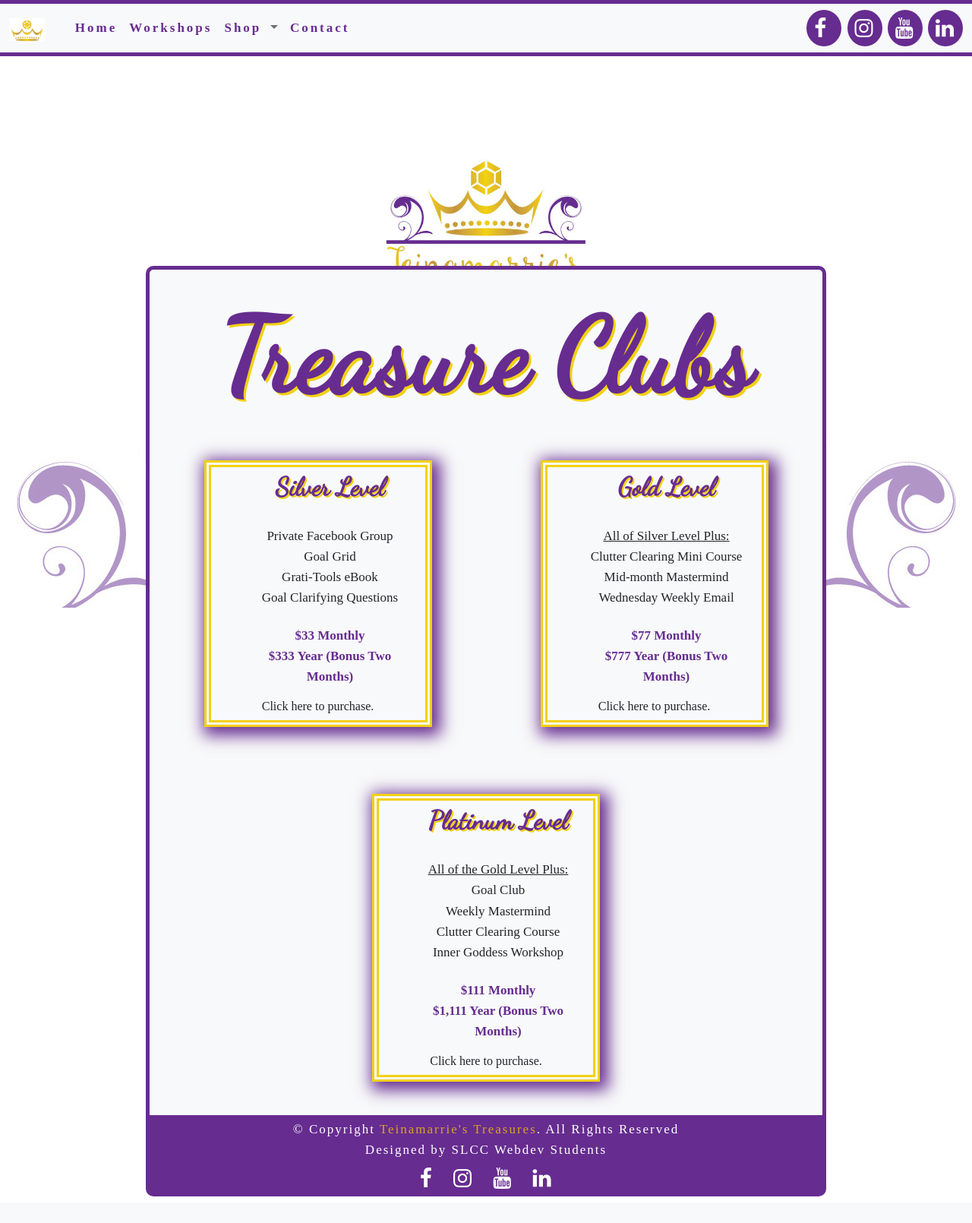
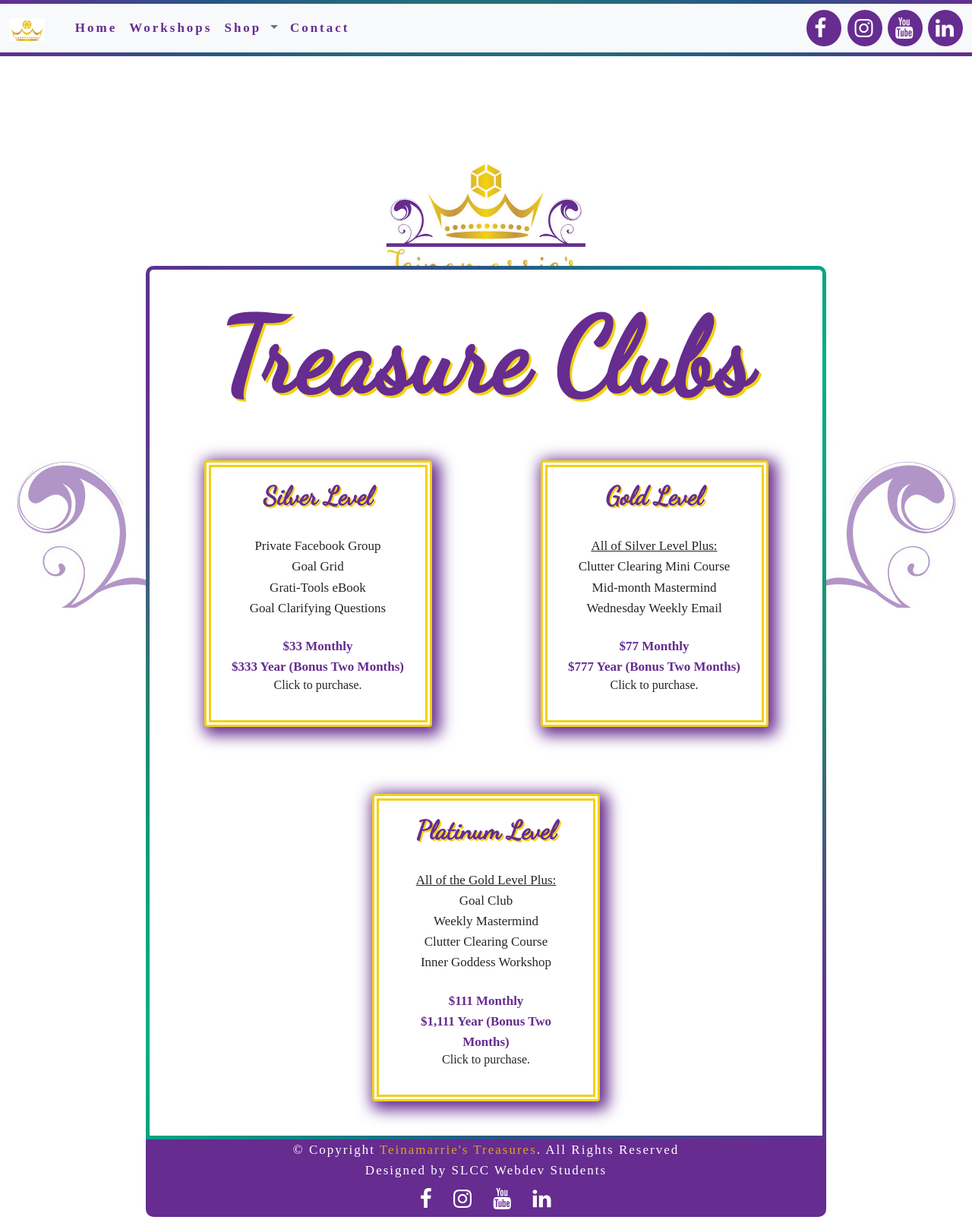
Before and after one commit to BobbyCodes-Ex/teinamarries-treasures, a PHP site: page /treasureclub.html in a window 1280 px wide. Shown: the whole page at 76% size. Before the commit the page ends 1575 px from the top, so only its background shows below. Run offline with PHP 8.4, Linux system fonts and the light colour scheme.

Commit message:
border color changes and more

```diff
--- a/css/treasureClubsPage.css
+++ b/css/treasureClubsPage.css
@@ -20,9 +20,11 @@ margin-bottom: 5%;
 }
 .clubList{
     text-align: center;
+   padding: 5%;
 }
 li {
     list-style-type: none;
+
 }
 lh {
     font-weight: bolder;
@@ -59,3 +61,32 @@ span {
 p {
     margin-bottom: 10%;
 }
+
+.cardBack {
+    -webkit-backface-visibility: hidden;
+    backface-visibility: hidden;
+    display: flex;
+    flex-direction: column;
+    transform: rotateY(180deg);
+    -webkit-transform: rotateY(180deg);
+    position: absolute;
+    text-align: center;
+    right: 0;
+    left: 0;
+    top: 10px;
+    margin-top: 50%;
+  }
+  .cardFront {
+    height: 100%;
+    transform: rotateX(0deg);
+    -webkit-transform: rotateX(0deg);
+}
+
+  .card {
+    -webkit-transition: transform 0.6s;
+    transform-style: preserve-3d;
+  }
+  .card.flip {
+    transform: rotateY(180deg);
+    -webkit-transform: rotateY(180deg);
+  }
--- a/ebooks.html
+++ b/ebooks.html
@@ -91,12 +91,12 @@
    <div class="divineDaysSection mt-4 text-center col-lg-6">
        <img src="./Photos/divinedays.png" class="ebook img-fluid">
        <h5>Divine Days</h5>
-       <button class="download">Click here to download.</button>
+       <button class="download"><a href="./otherfiles/Divine Days_Teinamarrie's Treasures.pdf">Click here to download.</a></button>
 </div>
 <div class="gratiToolsSection mt-4 text-center col-lg-6">
     <img src="./Photos/grati-tools2.jpg" class="ebook img-fluid">
     <h5>Grati-Tools</h5>
-    <button class="download">Click here to download.</button>
+    <button class="download"><a href="./otherfiles/Grati-Tools -Teinamarrie's Treasures.pdf">Click here to download.</a></button>
 </div>
 </div>
 </div>
--- /dev/null
+++ b/js/treasureclub.js
@@ -0,0 +1,6 @@
+const cards = document.querySelectorAll(".card");
+
+function flipCard() {
+  this.classList.toggle("flip");
+}
+cards.forEach((card) => card.addEventListener("click", flipCard));
--- a/styles.css
+++ b/styles.css
@@ -1,8 +1,9 @@
 /*Navigation*/
 
 .navigation {
-    border-top: #662c90 5px solid;
-    border-bottom: #662c90 5px solid;
+    border-style: solid;
+    border-width: 5px 0px;
+    border-image: radial-gradient(#275686,#662c90, #00B183,#23856D,#275686,#662c90) 1;;
     font-family: 'Nanum Myeongjo', serif;
     letter-spacing: 3px;
 }
@@ -110,12 +111,16 @@ body {
 }
 
 .mainA {
-    border: 5px solid #662c90;
-    border-radius: 10px 10px 0px 0px;
-    width: 70%;
+    border: 5px solid transparent;
+
+    border-radius:10px 10px 0px 0px;
+    background:linear-gradient(white, white) padding-box,
+    conic-gradient(#275686,#00B183,#23856D,#662c90,#275686,#00B183,#23856D,#662c90,#275686) border-box;
+     width: 70%;
     margin: auto;
     margin-top: 350px;
 }
+
 
 .treasureClubSub {
     height: 75%;
--- a/treasureclub.html
+++ b/treasureclub.html
@@ -85,13 +85,13 @@
     <!--Treasure Clubs-->
 
     <div class="container bg-light mainA">
-        <div id="starSparkles">
-          <div class="shine">
+
+          <div>
         <h1 class="jumbotron header">Treasure Clubs</h1>
-        </div></div>
+        </div>
   <div class="treasureClubs row">
-      <div class="silverLevel club container col-lg-4 col-12">
-  <ul class="clubList ">
+      <div class="silverLevel card club container col-lg-4 col-12">
+  <ul class="clubList cardFront">
 
       <lh>Silver Level</lh>
       <p>
@@ -102,11 +102,13 @@
       </p>
       <li class="clubPrice">$33 Monthly</li>
       <li class="clubPrice">$333 Year (Bonus Two Months)</li>
-  </ul>
-  <h6>Click here to purchase.</h6>
+
+  <h6>Click to purchase.</h6>
+</ul>
+  <p class="cardBack">paypal button</p>
   </div>
-      <div class="goldLevel container club col-lg-4 col-12">
-         <ul class="clubList">
+      <div class="goldLevel container card club col-lg-4 col-12">
+         <ul class="clubList cardFront">
              <lh>Gold Level</lh>
              <p>
              <li class="levelPlus">All of Silver Level Plus:</li>
@@ -116,11 +118,12 @@
              </p>
              <li class="clubPrice">$77 Monthly</li>
              <li class="clubPrice">$777 Year (Bonus Two Months)</li>
-         </ul>
-         <h6>Click here to purchase.</h6>
+         <h6>Click to purchase.</h6>
+        </ul>
+         <p class="cardBack">paypal button</p>
       </div>
-      <div class="platinumLevel container club col-lg-4 col-12">
-  <ul class="clubList">
+      <div class="platinumLevel card container club col-lg-4 col-12">
+  <ul class="clubList cardFront">
       <lh>Platinum Level</lh>
       <p>
       <li class="levelPlus">All of the Gold Level Plus:</li>
@@ -131,8 +134,10 @@
       </p>
       <li class="clubPrice ">$111 Monthly</li>
       <li class="clubPrice">$1,111 Year (Bonus Two Months)</li>
-  </ul>
-  <h6>Click here to purchase.</h6>
+
+  <h6>Click to purchase.</h6>
+</ul>
+  <p class="cardBack">paypal button</p>
   </div>
 
       </div>
@@ -156,7 +161,7 @@
 
     <script src="https://cdn.jsdelivr.net/npm/@popperjs/core@2.9.1/dist/umd/popper.min.js" integrity="sha384-SR1sx49pcuLnqZUnnPwx6FCym0wLsk5JZuNx2bPPENzswTNFaQU1RDvt3wT4gWFG" crossorigin="anonymous"></script>
     <script src="https://cdn.jsdelivr.net/npm/bootstrap@5.0.0-beta3/dist/js/bootstrap.min.js" integrity="sha384-j0CNLUeiqtyaRmlzUHCPZ+Gy5fQu0dQ6eZ/xAww941Ai1SxSY+0EQqNXNE6DZiVc" crossorigin="anonymous"></script>
-    <script src="treasureClub.js"></script>
+    <script src="js/treasureclub.js"></script>
 
   </body>
 </html>
```
Also changed, not shown: css/ebook.css (+5 -3 lines).
